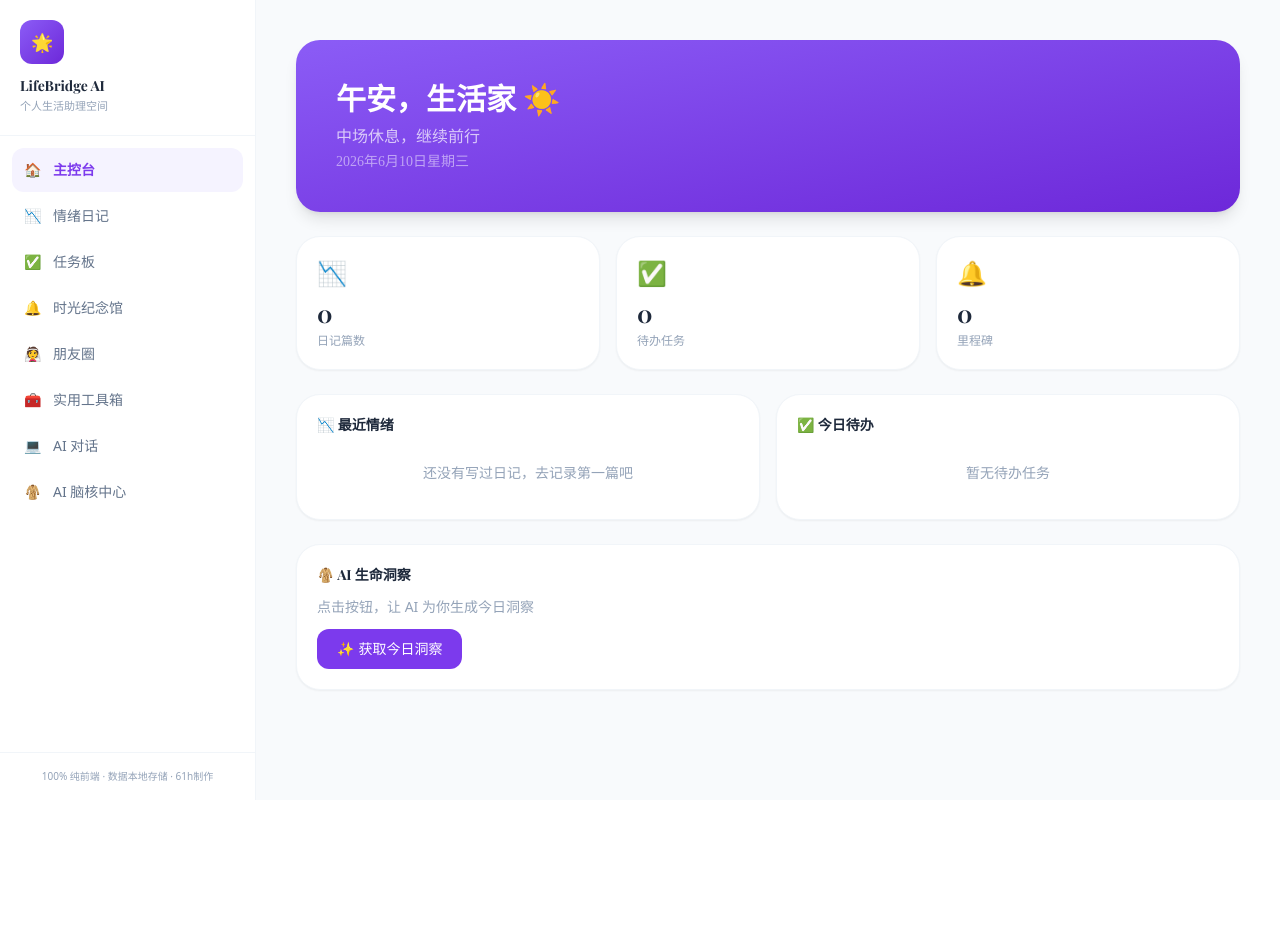
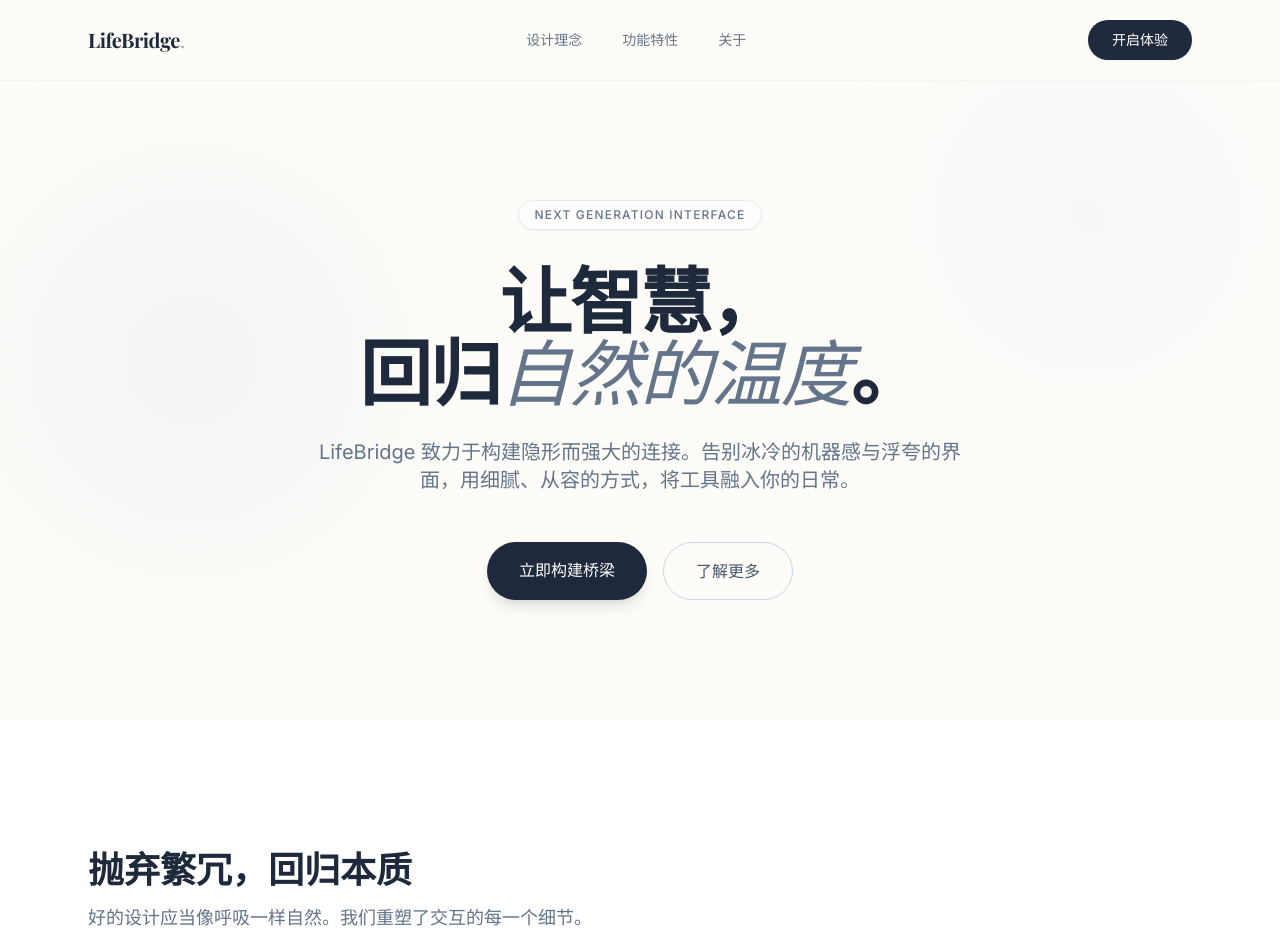
Before and after one commit to 61h-61h/lifebridge-ai, a Vue app: page /moments in a window 1280 px wide. Shown: the top 952 px of the page. Before the commit the page ends 800 px from the top, so only its background shows below. Built offline with nearby package versions, Linux system fonts and the light colour scheme; a web font is replaced by a local one.

Commit message:
添加着陆页 - 暖白极简设计风格入口

```diff
--- a/src/App.vue
+++ b/src/App.vue
@@ -1,5 +1,15 @@
 <template>
-  <div class="flex h-screen overflow-hidden bg-slate-50">
+  <!-- Landing page -->
+  <div v-if="isLanding" class="min-h-screen">
+    <router-view v-slot="{ Component }">
+      <transition name="fade" mode="out-in">
+        <component :is="Component" />
+      </transition>
+    </router-view>
+  </div>
+
+  <!-- Main App -->
+  <div v-else class="flex h-screen overflow-hidden bg-slate-50">
 
     <header class="md:hidden flex items-center justify-between bg-white px-4 py-3 shrink-0 z-20 border-b border-slate-100">
       <h1 class="text-base font-bold text-slate-800 font-heading">LifeBridge</h1>
@@ -11,7 +21,6 @@
 
     <div v-if="mobileMenuOpen" class="md:hidden fixed inset-0 bg-black/40 z-30" @click="mobileMenuOpen = false"></div>
 
-    <!-- Sidebar - w-64 per spec -->
     <aside
       :class="mobileMenuOpen ? 'translate-x-0' : '-translate-x-full'"
       class="w-64 bg-white border-r border-slate-100 flex flex-col shrink-0 fixed md:static inset-y-0 left-0 z-40 transition-transform duration-300 md:translate-x-0">
@@ -23,7 +32,7 @@
       <nav class="flex-1 py-3 space-y-0.5 px-3 overflow-y-auto" @click="mobileMenuOpen = false">
         <router-link v-for="item in navItems" :key="item.path" :to="item.path"
           class="nav-link flex items-center gap-3 px-3 py-2.5 rounded-xl text-sm transition-all duration-300 min-h-[44px]"
-          :class="[$route.path === item.path ? 'bg-primary-50 text-primary-600 font-semibold' : 'text-slate-500 hover:text-slate-800 hover:bg-slate-50']">
+          :class="[route.path === item.path ? 'bg-primary-50 text-primary-600 font-semibold' : 'text-slate-500 hover:text-slate-800 hover:bg-slate-50']">
           <span>{{ item.icon }}</span>
           {{ item.label }}
         </router-link>
@@ -33,7 +42,6 @@
       </div>
     </aside>
 
-    <!-- Main content - flex-1 max-w-6xl mx-auto p-10 per spec -->
     <main class="flex-1 overflow-y-auto pb-16 md:pb-0 min-h-0">
       <div class="max-w-6xl mx-auto p-4 md:p-10">
         <router-view v-slot="{ Component }">
@@ -44,11 +52,10 @@
       </div>
     </main>
 
-    <!-- Mobile nav - 44px touch targets per skill -->
     <nav class="md:hidden fixed bottom-0 inset-x-0 bg-white border-t border-slate-200 flex justify-around py-1 z-30 safe-bottom">
       <router-link v-for="item in bottomNavItems" :key="item.path" :to="item.path"
         class="flex flex-col items-center justify-center gap-0.5 px-1 py-1 rounded-lg text-[10px] transition-colors min-w-[44px] min-h-[44px]"
-        :class="$route.path === item.path ? 'text-primary-600' : 'text-slate-400'">
+        :class="[route.path === item.path ? 'text-primary-600' : 'text-slate-400']">
         <span class="text-lg">{{ item.icon }}</span>
         <span class="truncate">{{ item.label }}</span>
       </router-link>
@@ -57,13 +64,16 @@
 </template>
 
 <script setup>
-import { ref } from 'vue';
+import { ref, computed } from 'vue';
+import { useRoute } from 'vue-router';
+const route = useRoute();
 const mobileMenuOpen = ref(false);
+const isLanding = computed(() => route.path === '/');
 const navItems = [
-  { path:'/',label:'主控台',icon:'🏠'},{ path:'/diary',label:'情绪日记',icon:'📉'},{ path:'/tasks',label:'任务板',icon:'✅'},{ path:'/timeline',label:'时光纪念馆',icon:'🔔'},{ path:'/moments',label:'朋友圈',icon:'👰'},{ path:'/tools',label:'实用工具箱',icon:'🧰'},{ path:'/chat',label:'AI 对话',icon:'💻'},{ path:'/settings',label:'AI 脑核中心',icon:'🧥'},
+  { path:'/dashboard',label:'主控台',icon:'🏠'},{ path:'/diary',label:'情绪日记',icon:'📉'},{ path:'/tasks',label:'任务板',icon:'✅'},{ path:'/timeline',label:'时光纪念馆',icon:'🔔'},{ path:'/moments',label:'朋友圈',icon:'👰'},{ path:'/tools',label:'实用工具箱',icon:'🧰'},{ path:'/chat',label:'AI 对话',icon:'💻'},{ path:'/settings',label:'AI 脑核中心',icon:'🧥'},
 ];
 const bottomNavItems = [
-  { path:'/',label:'主控台',icon:'🏠'},{ path:'/diary',label:'日记',icon:'📉'},{ path:'/tasks',label:'任务',icon:'✅'},{ path:'/chat',label:'AI',icon:'💻'},{ path:'/moments',label:'朋友圈',icon:'👰'},
+  { path:'/dashboard',label:'主控台',icon:'🏠'},{ path:'/diary',label:'日记',icon:'📉'},{ path:'/tasks',label:'任务',icon:'✅'},{ path:'/chat',label:'AI',icon:'💻'},{ path:'/moments',label:'朋友圈',icon:'👰'},
 ];
 </script>
 
--- a/src/main.js
+++ b/src/main.js
@@ -4,6 +4,7 @@ import { createPinia } from 'pinia'
 import App from './App.vue'
 import './style.css'
 
+import Landing from './views/Landing.vue'
 import Dashboard from './views/Dashboard.vue'
 import Diary from './views/Diary.vue'
 import Tasks from './views/Tasks.vue'
@@ -14,7 +15,8 @@ import Chat from './views/Chat.vue'
 import Settings from './views/Settings.vue'
 
 const routes = [
-  { path: '/', component: Dashboard },
+  { path: '/', component: Landing },
+  { path: '/dashboard', component: Dashboard },
   { path: '/diary', component: Diary },
   { path: '/tasks', component: Tasks },
   { path: '/timeline', component: Timeline },
--- /dev/null
+++ b/src/views/Landing.vue
@@ -0,0 +1,115 @@
+<template>
+  <div class="antialiased overflow-x-hidden selection:bg-primary-200 selection:text-primary-900 min-h-screen bg-[#FDFCF8] font-body">
+
+    <!-- Navigation -->
+    <nav class="fixed w-full z-50 glass-nav transition-all duration-300">
+      <div class="max-w-6xl mx-auto px-6 py-5 flex justify-between items-center">
+        <div class="text-xl font-bold tracking-tight text-slate-800 font-heading">
+          LifeBridge<span class="text-slate-400 font-normal">.</span>
+        </div>
+        <div class="hidden md:flex space-x-10 text-sm font-medium text-slate-500">
+          <a href="#philosophy" class="hover:text-slate-800 transition-colors">设计理念</a>
+          <a href="#features" class="hover:text-slate-800 transition-colors">功能特性</a>
+          <a href="#about" class="hover:text-slate-800 transition-colors">关于</a>
+        </div>
+        <router-link to="/dashboard" class="bg-slate-800 text-white px-6 py-2.5 rounded-full text-sm font-medium hover:bg-slate-700 transition-all transform hover:scale-105 shadow-sm hover:shadow-md">
+          开启体验
+        </router-link>
+      </div>
+    </nav>
+
+    <!-- Hero Section -->
+    <section class="organic-gradient min-h-[90vh] flex items-center pt-20 relative">
+      <div class="max-w-4xl mx-auto px-6 relative z-10 text-center flex flex-col items-center">
+
+        <div class="mb-8 px-4 py-1.5 rounded-full border border-slate-200 bg-white/60 text-xs font-medium text-slate-500 tracking-widest uppercase shadow-sm">
+          Next Generation Interface
+        </div>
+
+        <h1 class="text-5xl md:text-7xl font-semibold leading-tight mb-8 text-slate-800 font-heading tracking-tight">
+          让智慧，<br/>回归<span class="italic text-slate-500 font-normal">自然的温度</span>。
+        </h1>
+
+        <p class="text-lg md:text-xl text-slate-500 mb-12 max-w-2xl mx-auto leading-relaxed font-light">
+          LifeBridge 致力于构建隐形而强大的连接。告别冰冷的机器感与浮夸的界面，用细腻、从容的方式，将工具融入你的日常。
+        </p>
+
+        <div class="flex flex-col sm:flex-row justify-center gap-4 w-full sm:w-auto">
+          <router-link to="/dashboard" class="bg-slate-800 text-white px-8 py-4 rounded-full text-base font-medium hover:bg-slate-700 transition-all transform hover:scale-105 shadow-lg hover:shadow-xl hover:-translate-y-0.5 inline-block">
+            立即构建桥梁
+          </router-link>
+          <a href="#philosophy" class="bg-transparent text-slate-600 px-8 py-4 rounded-full text-base font-medium border border-slate-300 hover:border-slate-400 hover:bg-slate-50 transition-all">
+            了解更多
+          </a>
+        </div>
+      </div>
+    </section>
+
+    <!-- Philosophy Section -->
+    <section id="philosophy" class="py-32 bg-white relative">
+      <div class="max-w-6xl mx-auto px-6">
+        <div class="mb-20">
+          <h2 class="text-3xl md:text-4xl font-semibold text-slate-800 font-heading mb-4">抛弃繁冗，回归本质</h2>
+          <p class="text-slate-500 max-w-xl text-lg">好的设计应当像呼吸一样自然。我们重塑了交互的每一个细节。</p>
+        </div>
+
+        <div class="grid grid-cols-1 md:grid-cols-3 gap-12 md:gap-16">
+          <div class="group cursor-pointer">
+            <div class="h-64 rounded-2xl bg-[#F8F9FA] mb-8 flex items-center justify-center overflow-hidden transition-all duration-500 group-hover:bg-[#F1F3F5]">
+              <span class="text-slate-300 text-5xl font-light">01</span>
+            </div>
+            <h3 class="text-xl font-medium mb-3 text-slate-800">克制的留白</h3>
+            <p class="text-slate-500 leading-relaxed font-light">
+              去除不必要的边框与装饰线，让内容本身成为视觉的主角。给眼睛休息的空间。
+            </p>
+          </div>
+
+          <div class="group cursor-pointer">
+            <div class="h-64 rounded-2xl bg-[#F8F9FA] mb-8 flex items-center justify-center overflow-hidden transition-all duration-500 group-hover:bg-[#F1F3F5]">
+              <span class="text-slate-300 text-5xl font-light">02</span>
+            </div>
+            <h3 class="text-xl font-medium mb-3 text-slate-800">杂志级排版</h3>
+            <p class="text-slate-500 leading-relaxed font-light">
+              精心挑选的衬线体搭配，让数字阅读也能拥有如同翻阅纸质期刊般的沉静感。
+            </p>
+          </div>
+
+          <div class="group cursor-pointer">
+            <div class="h-64 rounded-2xl bg-[#F8F9FA] mb-8 flex items-center justify-center overflow-hidden transition-all duration-500 group-hover:bg-[#F1F3F5]">
+              <span class="text-slate-300 text-5xl font-light">03</span>
+            </div>
+            <h3 class="text-xl font-medium mb-3 text-slate-800">人类中心主义</h3>
+            <p class="text-slate-500 leading-relaxed font-light">
+              我们不强调底层的算法有多复杂，只关心它在你手中是否如工具般趁手、自然。
+            </p>
+          </div>
+        </div>
+      </div>
+    </section>
+
+    <!-- Footer -->
+    <footer class="py-12 bg-[#FDFCF8] border-t border-slate-100">
+      <div class="max-w-6xl mx-auto px-6 text-center">
+        <p class="text-slate-400 text-sm">
+          LifeBridge · 连接科技与日常 · 数据本地存储，隐私无忧 · 61h制作
+        </p>
+      </div>
+    </footer>
+  </div>
+</template>
+
+<script setup>
+</script>
+
+<style scoped>
+.glass-nav {
+  background: rgba(253, 252, 248, 0.7);
+  backdrop-filter: blur(16px);
+  border-bottom: 1px solid rgba(0,0,0,0.03);
+}
+
+.organic-gradient {
+  background: radial-gradient(circle at 15% 50%, rgba(226, 232, 240, 0.4), transparent 25%),
+              radial-gradient(circle at 85% 30%, rgba(241, 245, 249, 0.5), transparent 25%);
+}
+</style>
```
